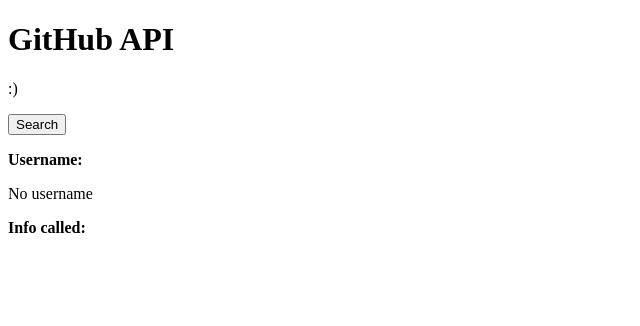
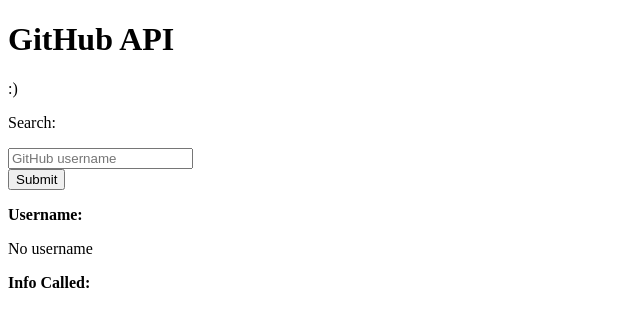
Before and after one commit to cian-moynagh/github-api-visualisation-, a React (Create React App) app: page / in a window 1280 px wide. Shown: the top 326 px of the page, without its empty margins (0-640 px from the left). Built offline with nearby package versions, Linux system fonts and the light colour scheme.

Commit message:
search now functions, can find info on different users

```diff
--- a/src/App.jsx
+++ b/src/App.jsx
@@ -1,22 +1,32 @@
 import React, { Component } from 'react';
-import Button from './components/Button.jsx';
 import axios from 'axios';
+import Form from './components/Form.jsx';
 class App extends Component {
   constructor() {
     super();
     this.state = {
-      username: 'No username',
-      info: ''
+      gitun: 'No username',
+      info: '',
+      formData: {
+        username: '',
+      }
     }
-    this.handleClick = this.handleClick.bind(this)
+    this.handleUserFormSubmit = this.handleUserFormSubmit.bind(this);
+    this.handleFormChange= this.handleFormChange.bind(this);
   }
-handleClick(e) {
-    axios.get('https://api.github.com/users/esjmb')
+handleUserFormSubmit(event) {
+    event.preventDefault();
+    axios.get('https://api.github.com/users/'+this.state.formData.username)
     .then(response => this.setState({
-      username: response.data.login,
+      gitun: response.data.login,
       info : JSON.stringify(response.data, undefined, 2)
-    }));
-  }
+    })).catch((err) => { console.log(err); });
+  };
+handleFormChange(event) {
+    const obj = this.state.formData;
+    obj[event.target.name] = event.target.value;
+    this.setState(obj);
+  };
 render() {
     return (
       <div className="App">
@@ -26,12 +36,16 @@
         <p className="App-intro">
           :)
         </p>
-        <Button handleClick={this.handleClick}/>
+        <Form
+          formData={this.state.formData}
+          handleUserFormSubmit={this.handleUserFormSubmit}
+          handleFormChange={this.handleFormChange}
+        />
         <p><b>Username:</b></p>
-        <p>{this.state.username}</p>
-        <b>Info called:</b>
+        <p>{this.state.gitun}</p>
+        <b>Info Called:</b>
         <pre>{this.state.info}</pre>
-      </div>
+</div>
     );
   }
 }
--- /dev/null
+++ b/src/components/Form.jsx
@@ -0,0 +1,23 @@
+import React from 'react';
+const Form = (props) => {
+  return (
+<form onSubmit={(event) => props.handleUserFormSubmit(event)}>
+      <label>
+        <p>Search:</p>
+        <input name="username"
+        type="text"
+        placeholder="GitHub username"
+        required
+        value={props.formData.username}
+        onChange={props.handleFormChange}
+      />
+      </label>
+      <div>
+      <input
+        type="submit"
+        value="Submit"
+      />
+    </div>
+    </form>
+)};
+export default Form;
```
Also changed, not shown: 1 other file (tests, documents, lock files or other folders).
